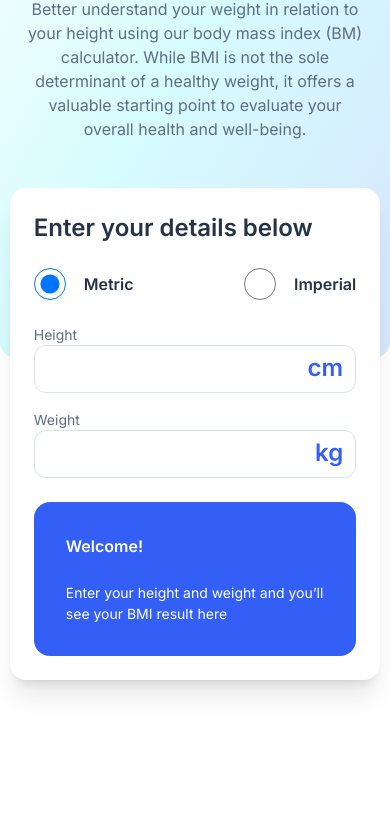
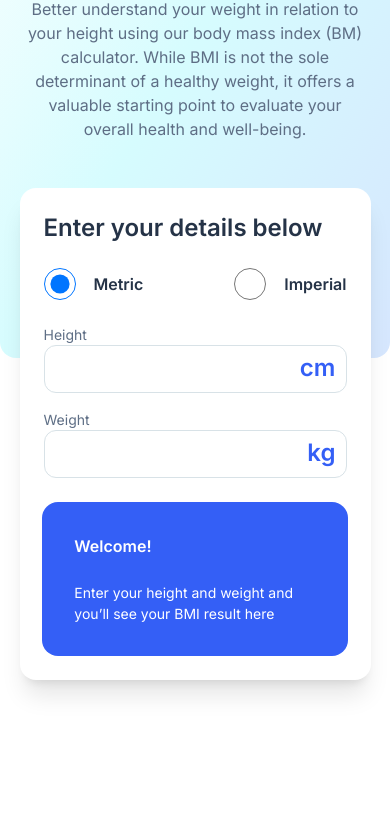
Before and after one commit to flaviare1s/bmi-calculator, a website: page src/index.html in a window 390 px wide. Shown: the part 281-1100 px from the top of the page. Drawn offline with Linux system fonts and the light colour scheme.

Commit message:
Adjusting mobile version styles

```diff
--- a/src/index.html
+++ b/src/index.html
@@ -32,7 +32,7 @@
       </p>
     </header>
 
-    <section class="w-[95%] shadow-xl bg-pure_white rounded-2xl z-40 absolute top-[11%]">
+    <section class="w-[90%] shadow-xl bg-pure_white rounded-2xl z-40 absolute top-[11%]">
       <h2 class="text-gunmetal font-semibold text-2xl tracking-[-5%] p-6">Enter your details below</h2>
       <form class="flex justify-between items-center px-6 pb-6">
         <div class="flex items-center gap-[18px]">
```
Also changed, not shown: src/output.css.
